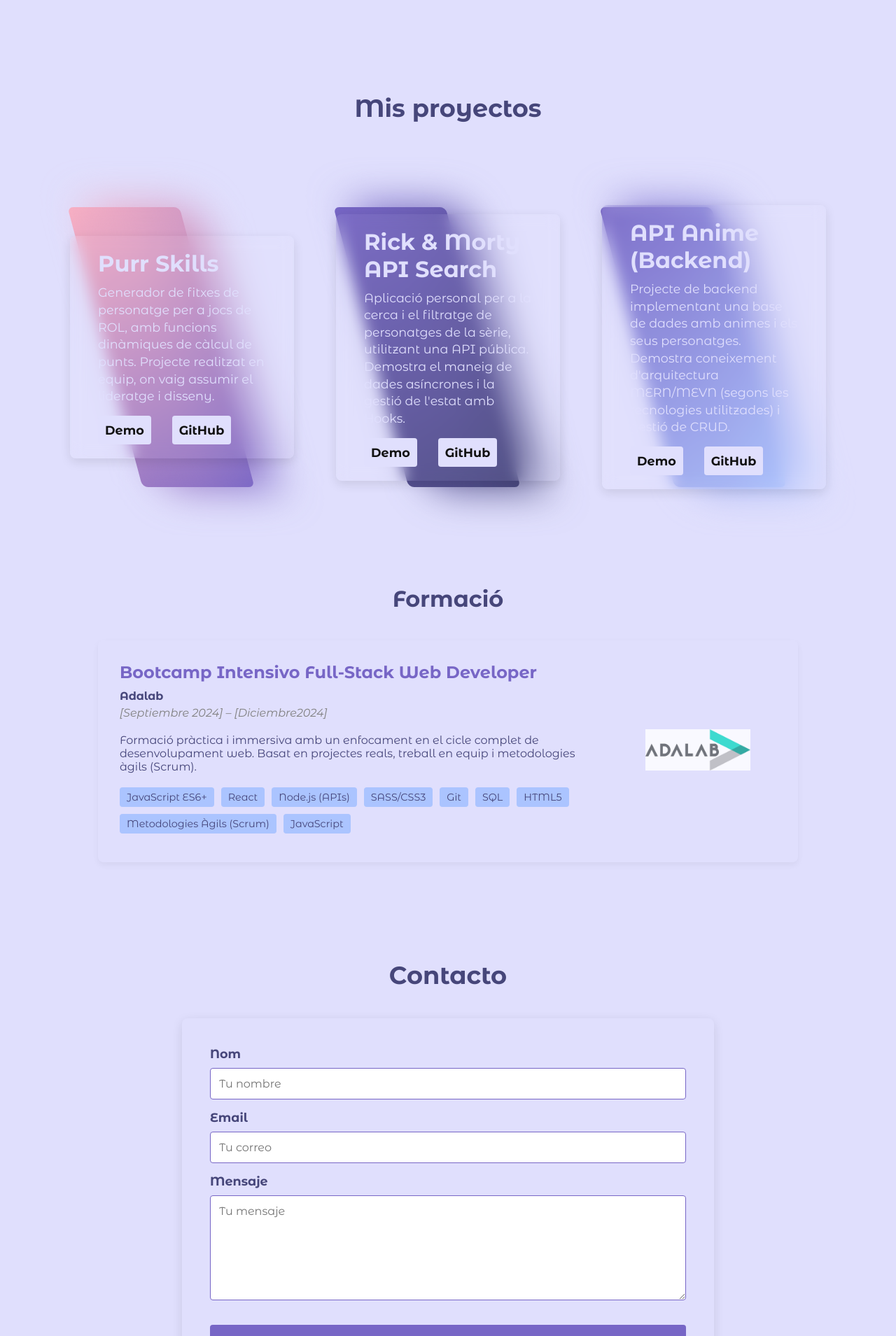
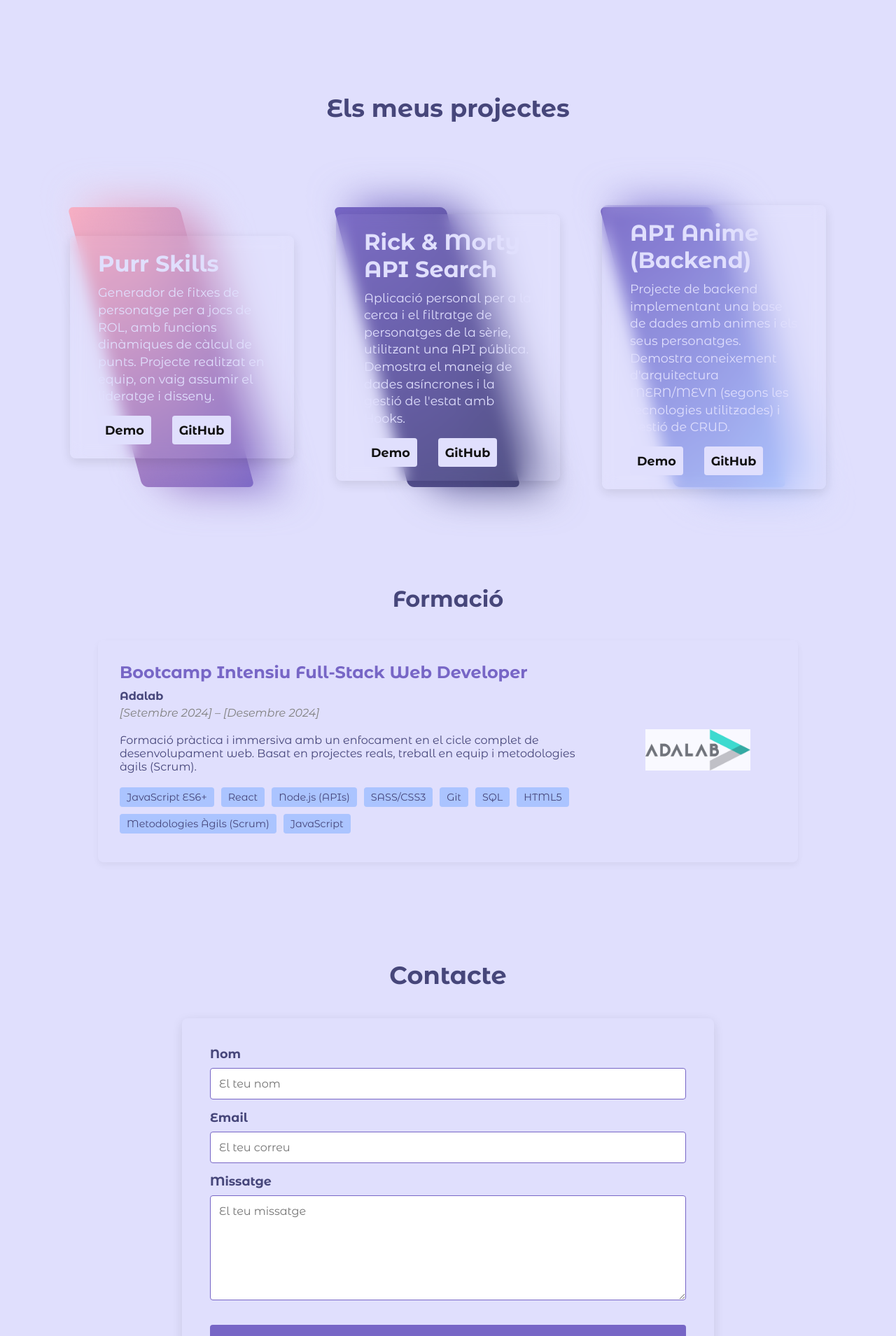
Before and after one commit to mee96/portfolio, a React (Vite) app: page / in a window 1280 px wide. Shown: the part 1160-3069 px from the top of the page at 70% size. Built offline with nearby package versions, Linux system fonts and the light colour scheme.

Commit message:
ididiomes acabat

```diff
--- a/src/components/Contacto.jsx
+++ b/src/components/Contacto.jsx
@@ -2,29 +2,31 @@ import React, { useRef } from "react";
 import "../scss/layout/Contacto.scss";
 import emailjs from "emailjs-com";
 import { Element } from "react-scroll";
+import { useTranslation } from "react-i18next";
 
 const ContactForm = () => {
   const form = useRef();
+  const { t } = useTranslation();
 
   const sendEmail = (e) => {
     e.preventDefault();
     emailjs
-    .sendForm(
-      "service_glru0e4",    // 1r PARÀMETRE: Service ID
-      "template_h87vyeu",   // 2n PARÀMETRE: Template ID
-      form.current,         // 3r PARÀMETRE: Element del Formulari
-      "IUoucQHvxE-yOVvhp"   // 4t PARÀMETRE: User ID (Public Key)
-    )
-    .then(
+      .sendForm(
+        "service_glru0e4",
+        "template_h87vyeu",
+        form.current,
+        "IUoucQHvxE-yOVvhp"
+      )
+      .then(
         (result) => {
-          alert("Mensaje enviado con éxito!");
+          alert(t("contacto.success"));
         },
         (error) => {
-          alert("Ha habido un error, vuelve a intentarlo.");
+          alert(t("contacto.error"));
         }
       );
 
-    e.target.reset(); // Neteja el formulari després d'enviar-lo
+    e.target.reset();
   };
 
   return (
@@ -32,15 +34,18 @@ const ContactForm = () => {
       <Element name="contacto" />
 
       <div className="contact">
-      <h2>Contacto</h2>
+        <h2>{t("contacto.title")}</h2>
         <form ref={form} onSubmit={sendEmail} className="contact__form">
-          <label>Nom</label>
-          <input type="text" name="name" placeholder="Tu nombre" required />
-          <label>Email</label>
-          <input type="email" name="email" placeholder="Tu correo" required />
-          <label>Mensaje</label>
-          <textarea name="message" placeholder="Tu mensaje" required />
-          <button className="button" type="submit">Enviar</button>
+          <label>{t("contacto.name")}</label>
+          <input type="text" name="name" placeholder={t("contacto.namePlaceholder")} required />
+
+          <label>{t("contacto.email")}</label>
+          <input type="email" name="email" placeholder={t("contacto.emailPlaceholder")} required />
+
+          <label>{t("contacto.message")}</label>
+          <textarea name="message" placeholder={t("contacto.messagePlaceholder")} required />
+
+          <button className="button" type="submit">{t("contacto.send")}</button>
         </form>
       </div>
     </>
--- a/src/components/Formacion.jsx
+++ b/src/components/Formacion.jsx
@@ -1,21 +1,16 @@
-
-
 import { Element } from 'react-scroll';
 import "../scss/layout/Formacion.scss";
 import logo from "../images/Logo-adalab.png";
+import { useTranslation } from 'react-i18next';
 
 function Formacion() {
-  const dataFormacion = {
-    titulacio: "Bootcamp Intensivo Full-Stack Web Developer",
-    institucio: "Adalab",
-    durada: "[Septiembre 2024] – [Diciembre2024]",
-    descripcio: "Formació pràctica i immersiva amb un enfocament en el cicle complet de desenvolupament web. Basat en projectes reals, treball en equip i metodologies àgils (Scrum).",
-    tecnologies: ["JavaScript ES6+", "React", "Node.js (APIs)", "SASS/CSS3", "Git", "SQL", "HTML5", "Metodologies Àgils (Scrum)", "JavaScript"],
-  };
+  const { t } = useTranslation();
+
+  const dataFormacion = t("formacion", { returnObjects: true });
 
   return (
     <Element name="formacion" className='formacion'>
-      <h1>Formació</h1>
+      <h1>{dataFormacion.title}</h1>
 
       <div className='formacion__div'>
 
--- a/src/components/Proyectos.jsx
+++ b/src/components/Proyectos.jsx
@@ -2,12 +2,15 @@ import "../scss/layout/Proyectos.scss";
 import { Element } from 'react-scroll';
 import projectesData from '../data/projects';
 import ProjectCard from './ProjectCard';
+import { useTranslation } from 'react-i18next';
 
 function Proyectos() {
+  const { t } = useTranslation();
+
   return (
     <Element name="proyectos" className="proyectos">
 
-      <h1 className="proyectos__titulo">Mis proyectos</h1>
+      <h1 className="proyectos__titulo">{t("projects.title")}</h1>
 
       <div className="container">
         {projectesData.map((projecte) => (
--- a/src/data/projects.jsx
+++ b/src/data/projects.jsx
@@ -1,25 +1,19 @@
 const projectesData = [
     {
         id: 1,
-        titol: "Purr Skills",
-        descripcio: "Generador de fitxes de personatge per a jocs de ROL, amb funcions dinàmiques de càlcul de punts. Projecte realitzat en equip, on vaig assumir el lideratge i disseny.",
-
+        key: "purrSkills",
         linkDemo: "https://angelacamu.github.io/project-promo-A-module-2-team-1/",
         linkGithub: "https://angelacamu.github.io/project-promo-A-module-2-team-1/"
     },
     {
         id: 2,
-        titol: "Rick & Morty API Search",
-        descripcio: "Aplicació personal per a la cerca i el filtratge de personatges de la sèrie, utilitzant una API pública. Demostra el maneig de dades asíncrones i la gestió de l'estat amb Hooks.",
-
+        key: "rickMortyApi",
         linkDemo: "https://beta.adalab.es/modulo-3-evaluacion-final-mee96/",
         linkGithub: "https://github.com/Adalab/modulo-3-evaluacion-final-mee96"
     },
     {
         id: 3,
-        titol: "API Anime (Backend)",
-        descripcio: "Projecte de backend implementant una base de dades amb animes i els seus personatges. Demostra coneixement d'arquitectura MERN/MEVN (segons les tecnologies utilitzades) i gestió de CRUD.",
-
+        key: "animeApiBackend",
         linkDemo: "#",
         linkGithub: "https://github.com/Adalab/modulo-4-evaluacion-final-bpw-mee96"
     }
--- a/src/i18n/locales/ca/translation.json
+++ b/src/i18n/locales/ca/translation.json
@@ -27,5 +27,46 @@
     ],
     "personalInterestsTitle": "Interessos Personals",
     "personalInterests": "Quan no estic programant, mantinc la meva ment activa amb els meus hobbies: veure anime, jugar a videojocs i ballar. A més, visito el gimnàs cada dia, un lloc on curiosament sovint se m'acudeixen solucions de codi inesperades!"
-  }
+  },
+  "projects": {
+    "title": "Els meus projectes",
+    "demo": "Demo",
+    "purrSkills": {
+      "title": "Purr Skills",
+      "description": "Generador de fitxes de personatge per a jocs de ROL, amb funcions dinàmiques de càlcul de punts. Projecte realitzat en equip, on vaig assumir el lideratge i disseny."
+    },
+    "rickMortyApi": {
+      "title": "Rick & Morty API Search",
+      "description": "Aplicació personal per a la cerca i el filtratge de personatges de la sèrie, utilitzant una API pública. Demostra el maneig de dades asíncrones i la gestió de l'estat amb Hooks."
+    },
+    "animeApiBackend": {
+      "title": "API Anime (Backend)",
+      "description": "Projecte de backend implementant una base de dades amb animes i els seus personatges. Demostra coneixement d'arquitectura MERN/MEVN (segons les tecnologies utilitzades) i gestió de CRUD."
+    }
+  },
+  "formacion": {
+  "title": "Formació",
+  "titulacio": "Bootcamp Intensiu Full-Stack Web Developer",
+  "institucio": "Adalab",
+  "durada": "[Setembre 2024] – [Desembre 2024]",
+  "descripcio": "Formació pràctica i immersiva amb un enfocament en el cicle complet de desenvolupament web. Basat en projectes reals, treball en equip i metodologies àgils (Scrum).",
+  "tecnologies": ["JavaScript ES6+", "React", "Node.js (APIs)", "SASS/CSS3", "Git", "SQL", "HTML5", "Metodologies Àgils (Scrum)", "JavaScript"]
+},
+"contacto": {
+  "title": "Contacte",
+  "name": "Nom",
+  "namePlaceholder": "El teu nom",
+  "email": "Email",
+  "emailPlaceholder": "El teu correu",
+  "message": "Missatge",
+  "messagePlaceholder": "El teu missatge",
+  "send": "Enviar",
+  "success": "Missatge enviat amb èxit!",
+  "error": "Hi ha hagut un error, torna-ho a intentar."
+},
+"footer": {
+
+  "role": "Desenvolupadora Full-Stack",
+  "thanks": "Gràcies per visitar el meu portfolio! Fet amb ♥ i React"
 }
+}
--- a/src/i18n/locales/en/translation.json
+++ b/src/i18n/locales/en/translation.json
@@ -27,5 +27,48 @@
     ],
     "personalInterestsTitle": "Personal Interests",
     "personalInterests": "When I’m not coding, I keep my mind active with my hobbies: watching anime, playing video games, and dancing. I also go to the gym every day, a place where, curiously, unexpected coding solutions often come to mind!"
-  }
+  },
+
+  "projects": {
+    "title": "My projects",
+    "demo": "Demo",
+    "purrSkills": {
+      "title": "Purr Skills",
+      "description": "Character sheet generator for RPG games, with dynamic point calculation functions. Team project where I took on leadership and design."
+    },
+    "rickMortyApi": {
+      "title": "Rick & Morty API Search",
+      "description": "Personal application for searching and filtering characters from the series, using a public API. Demonstrates handling of asynchronous data and state management with Hooks."
+    },
+    "animeApiBackend": {
+      "title": "Anime API (Backend)",
+      "description": "Backend project implementing a database with animes and their characters. Demonstrates knowledge of MERN/MEVN architecture (depending on technologies used) and CRUD management."
+    }
+  },
+  "formacion": {
+  "title": "Education",
+  "titulacio": "Full-Stack Web Developer Intensive Bootcamp",
+  "institucio": "Adalab",
+  "durada": "[September 2024] – [December 2024]",
+  "descripcio": "Practical and immersive training with a focus on the full web development cycle. Based on real projects, teamwork, and agile methodologies (Scrum).",
+  "tecnologies": ["JavaScript ES6+", "React", "Node.js (APIs)", "SASS/CSS3", "Git", "SQL", "HTML5", "Agile Methodologies (Scrum)", "JavaScript"]
+},
+"contacto": {
+  "title": "Contact",
+  "name": "Name",
+  "namePlaceholder": "Your name",
+  "email": "Email",
+  "emailPlaceholder": "Your email",
+  "message": "Message",
+  "messagePlaceholder": "Your message",
+  "send": "Send",
+  "success": "Message sent successfully!",
+  "error": "There was an error, please try again."
+},
+"footer": {
+
+
+  "role": "Full-Stack Developer",
+  "thanks": "Thanks for visiting my portfolio! Made with ♥ and React"
 }
+}
--- a/src/i18n/locales/es/translation.json
+++ b/src/i18n/locales/es/translation.json
@@ -27,5 +27,46 @@
     ],
     "personalInterestsTitle": "Intereses Personales",
     "personalInterests": "Cuando no estoy programando, mantengo mi mente activa con mis hobbies: ver anime, jugar a videojuegos y bailar. Además, visito el gimnasio cada día, un lugar donde curiosamente, a menudo se me ocurren soluciones de código inesperadas!"
-  }
+  },
+  "projects": {
+    "title": "Mis proyectos",
+    "demo": "Demo",
+    "purrSkills": {
+      "title": "Purr Skills",
+      "description": "Generador de fichas de personaje para juegos de rol, con funciones dinámicas de cálculo de puntos. Proyecto realizado en equipo, donde asumí liderazgo y diseño."
+    },
+    "rickMortyApi": {
+      "title": "Rick & Morty API Search",
+      "description": "Aplicación personal para la búsqueda y filtrado de personajes de la serie, utilizando una API pública. Demuestra manejo de datos asíncronos y gestión del estado con Hooks."
+    },
+    "animeApiBackend": {
+      "title": "API Anime (Backend)",
+      "description": "Proyecto de backend implementando una base de datos con animes y sus personajes. Demuestra conocimiento de arquitectura MERN/MEVN (según tecnologías utilizadas) y gestión de CRUD."
+    }
+  },
+  "formacion": {
+  "title": "Formación",
+  "titulacio": "Bootcamp Intensivo Full-Stack Web Developer",
+  "institucio": "Adalab",
+  "durada": "[Septiembre 2024] – [Diciembre 2024]",
+  "descripcio": "Formación práctica e inmersiva con un enfoque en el ciclo completo de desarrollo web. Basado en proyectos reales, trabajo en equipo y metodologías ágiles (Scrum).",
+  "tecnologies": ["JavaScript ES6+", "React", "Node.js (APIs)", "SASS/CSS3", "Git", "SQL", "HTML5", "Metodologías Ágiles (Scrum)", "JavaScript"]
+},
+"contacto": {
+  "title": "Contacto",
+  "name": "Nombre",
+  "namePlaceholder": "Tu nombre",
+  "email": "Email",
+  "emailPlaceholder": "Tu correo",
+  "message": "Mensaje",
+  "messagePlaceholder": "Tu mensaje",
+  "send": "Enviar",
+  "success": "¡Mensaje enviado con éxito!",
+  "error": "Ha habido un error, vuelve a intentarlo."
+},
+"footer": {
+
+  "role": "Desarrolladora Full-Stack",
+  "thanks": "¡Gracias por visitar mi portfolio! Hecho con ♥ y React"
 }
+}
```
Also changed, not shown: src/components/DarkmodeT.jsx (+4 -4 lines), src/components/Footer.jsx (+15 -7 lines), src/components/ProjectCard.jsx (+13 -13 lines).
